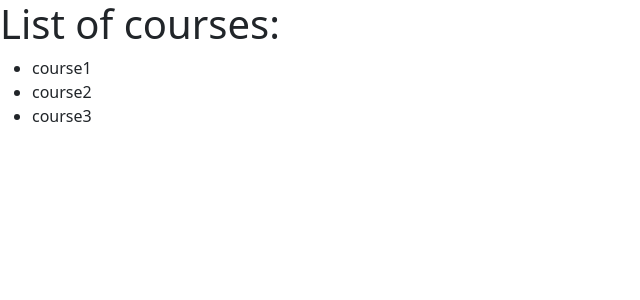
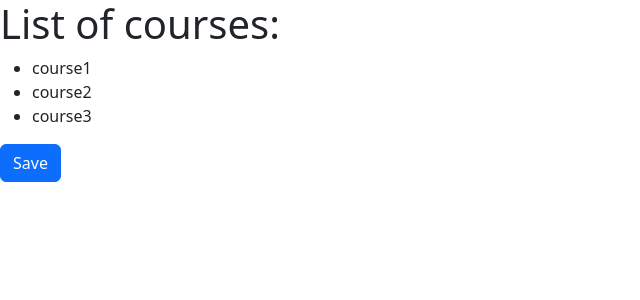
Before and after one commit to samad20/Angular-from-Zero-to-Hero, an Angular app: page / in a window 1280 px wide. Shown: the top 300 px of the page, without its empty margins (0-640 px from the left). Built offline with nearby package versions, Linux system fonts and the light colour scheme.

Commit message:
event binding (onSave)

```diff
--- a/src/app/courses/courses.component.html
+++ b/src/app/courses/courses.component.html
@@ -5,3 +5,5 @@
 <ul>
   <li *ngFor="let course of courses">{{ course }}</li>
 </ul>
+
+<button class="btn btn-primary" (click)="onSave($event)">Save</button>
--- a/src/app/courses/courses.component.ts
+++ b/src/app/courses/courses.component.ts
@@ -9,6 +9,9 @@
 export class CoursesComponent {
   title = 'List of courses';
   courses;
+  onSave($event: any) {
+    console.log('button was clicked', $event);
+  }
   constructor(service: CoursesService) {
     this.courses = service.getCourses();
   }
```
